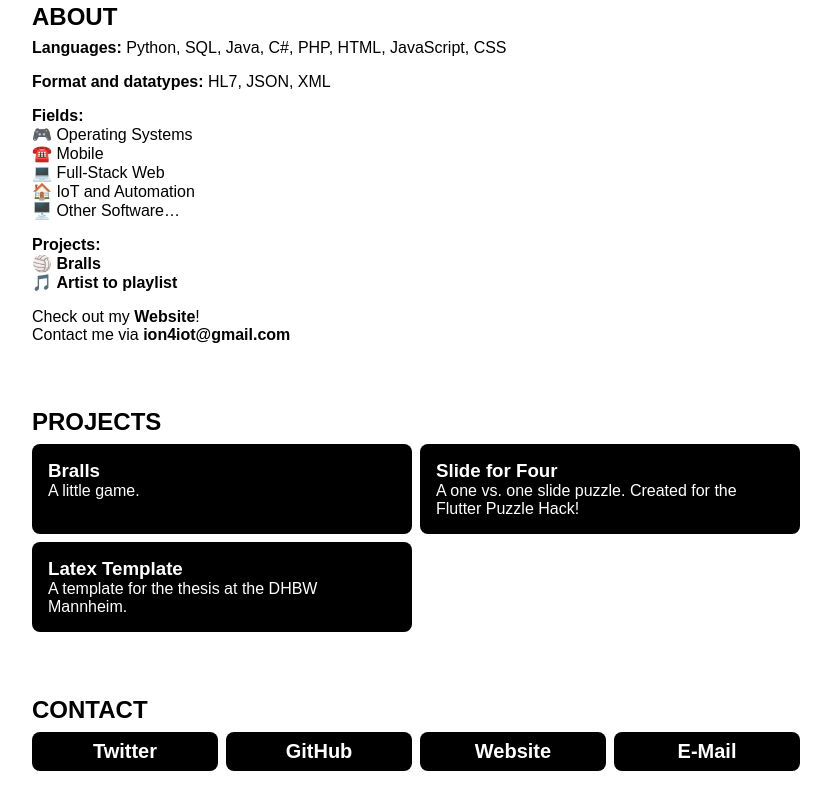
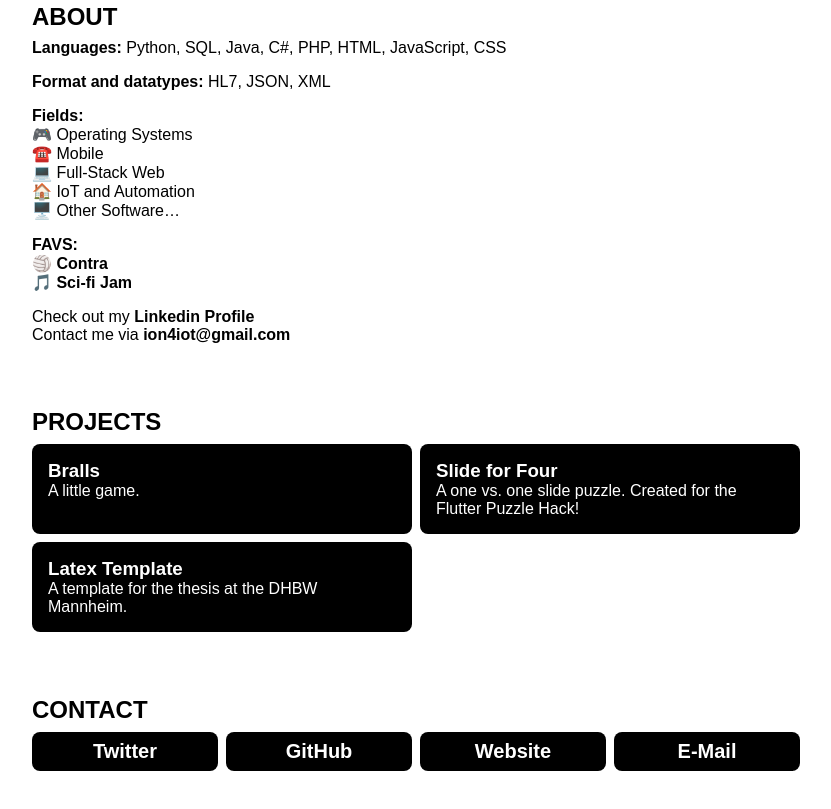
Before and after one commit to duhonfolio/revelation, a plain HTML site: page index.html in a window 1280 px wide. Shown: the part 861-1670 px from the top of the page, without its empty margins (224-1055 px from the left). Drawn offline with Linux system fonts and the light colour scheme.

Commit message:
updated hyperlinks to open in new windows

```diff
--- a/index.html
+++ b/index.html
@@ -40,19 +40,18 @@
           🖥️ Other Software…
         </p>
         <p>
-          <strong>Projects:</strong> <br />
+          <strong>FAVS:</strong> <br />
           🏐
           <a
-            href="https://play.google.com/store/apps/details?id=com.Deved.Bralls"
-            >Bralls</a
-          >
+            href="https://arcadespot.com/game/contra/" target="_blank"rel="noopener noreferrer">Contra</a>
+
           <br />
-          🎵 <a href="https://playlist.programonaut.com/">Artist to playlist</a>
+          🎵 <a href="https://www.youtube.com/watch?v=C7snZcsNmS4"  target="_blank"rel="noopener noreferrer">Sci-fi Jam</a>
         </p>
         <p>
           Check out my
-          <a href="https://programonaut.com"><strong>Website</strong></a
-          >! <br />
+          <a href="https://www.linkedin.com/in/daniel-duhon-b66958135/" target="_blank"rel="noopener noreferrer">Linkedin Profile</a>
+          <br />
           Contact me via <a href="mailto://mail@maximilian-kuerschner.de"><strong>ion4iot@gmail.com</strong></a>
         </p>
       </div>
```
